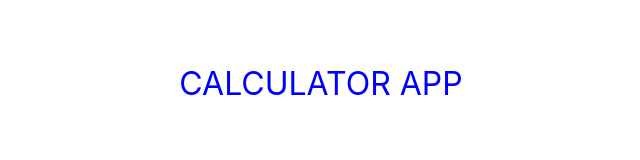
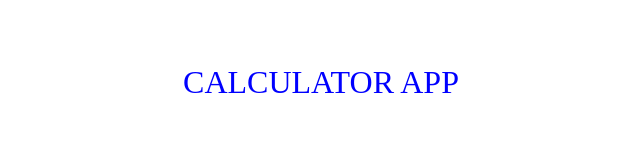
Before and after one commit to phylischumba/Calculator-React, a React (Create React App) app: page / in a window 1280 px wide. Shown: the top 160 px of the page, without its empty margins (319-959 px from the left). Built offline with nearby package versions, Linux system fonts and the light colour scheme.

Commit message:
fix linter errors

```diff
--- a/src/index.css
+++ b/src/index.css
@@ -1,17 +1,7 @@
 body {
   margin: 0;
-  font-family: -apple-system, BlinkMacSystemFont, 'Segoe UI', 'Roboto', 'Oxygen',
-    'Ubuntu', 'Cantarell', 'Fira Sans', 'Droid Sans', 'Helvetica Neue',
-    sans-serif;
-  -webkit-font-smoothing: antialiased;
-  -moz-osx-font-smoothing: grayscale;
   color: blue;
   text-align: center;
   margin-top: 2em;
   font-size: 2em;
 }
-
-code {
-  font-family: source-code-pro, Menlo, Monaco, Consolas, 'Courier New',
-    monospace;
-}
```
